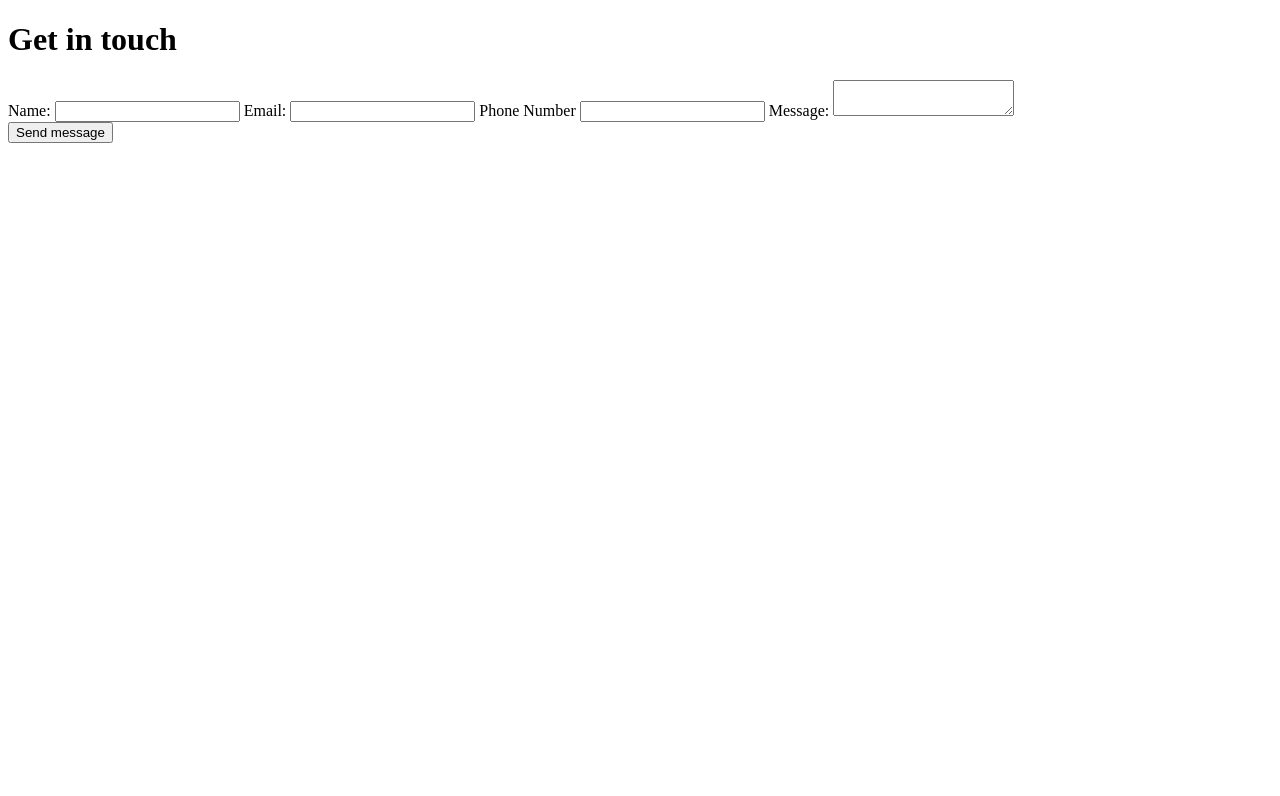
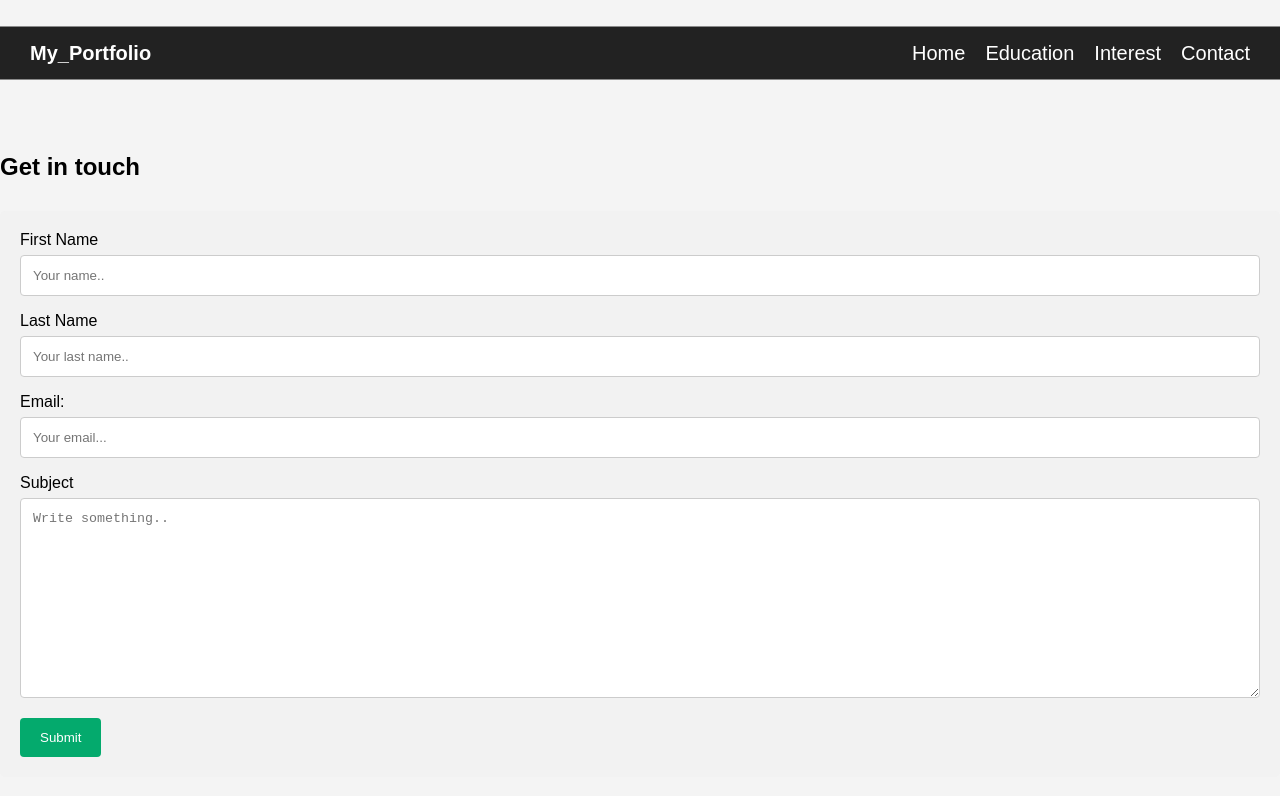
Before and after one commit to catchmeinreal-life/portfolio, a plain HTML site: page contact.html in a window 1280 px wide. Drawn offline with Linux system fonts and the light colour scheme.

Commit message:
worked on my contact page

```diff
--- a/contact.html
+++ b/contact.html
@@ -3,28 +3,95 @@
 <head>
     <meta charset="UTF-8">
     <meta name="viewport" content="width=device-width, initial-scale=1.0">
+    <!-- local css -->
+    <link rel="stylesheet" href="index.css">
     <title>Document</title>
+
+    <style>
+        input[type=text], select, textarea {
+            width: 100%;
+            padding: 12px;
+            border: 1px solid #ccc;
+            border-radius: 4px;
+            margin-top: 6px;
+            margin-bottom: 16px;
+            resize: vertical ;
+          }
+          input[type=email] {
+            width: 100%;
+            padding: 12px;
+            border: 1px solid #ccc;
+            border-radius: 4px;
+            margin-top: 6px;
+            margin-bottom: 16px;
+          }
+
+
+          input[type=submit] {
+            background-color: #04AA6D;
+            color: white;
+            padding: 12px 20px;
+            border: none;
+            border-radius: 4px;
+            cursor: pointer;
+          }
+
+
+          input[type=submit]:hover {
+            background-color: #45a049;
+          }
+
+
+          .container {
+            border-radius: 5px;
+            background-color: #f2f2f2;
+            padding: 20px;
+          }
+    </style>
 </head>
 <body>
 
+    <header>
+        <header class="header">
+            <h3><a href="#">My_Portfolio</a></h3>
+            <nav>
+                <ul class="nav_links">
+                    <li><a href="index.html">Home</a></li>
+                    <li><a href="education.html">Education</a></li>
+                    <li><a href="interest.html">Interest</a></li>
+                    <li><a href="contact.html">Contact</a></li>
+                </ul>
+            </nav>
+            <div class="nav_menu">
+                <i class='bx bx-menu'></i>
+            </div>
+        </header>
+    </header>
+
+    <section class="hero home">
+        <h1 id="heading">Get in touch</h1>
+        <div class="container">
+            <form action="action_page.php">
+
+              <label for="fname">First Name</label>
+              <input type="text" id="fname" name="firstname" placeholder="Your name..">
+
+              <label for="lname">Last Name</label>
+              <input type="text" id="lname" name="lastname" placeholder="Your last name..">
+
+              <label for="country">Email:</label>
+              <input type="email" name="email" placeholder="Your email...">
+
+              <label for="subject">Subject</label>
+              <textarea id="subject" name="subject" placeholder="Write something.." style="height:200px"></textarea>
+
+              <input type="submit" value="Submit">
+
+            </form>
+          </div>
 
 
-    <h1 id="heading">Get in touch</h1>
-    <form action="">
+    </section>
 
-        <label for="">Name: </label>
-        <input type="text" name="name">
-        <label for="">Email: </label>
-        <input type="email" name="email">
-        <label for="phoneNumber">Phone Number</label>
-        <input type="number" name="phoneNumber">
-        <label for="">Message: </label>
-        <textarea name="mess" ></textarea>
-        <div class="btn">
-            <button type="submit">Send message</button>
-        </div>
-
-
-    </form>
 </body>
 </html>
--- a/index.css
+++ b/index.css
@@ -89,25 +89,3 @@ h1{
 h1, p, button {
     margin-bottom: 30px;
 }
-
-
-
-
-
-
-/* education css */
-
-
-.hero.education {
-    height: 100%;
-}
-
-
-.hero.education .content{
-    height: 100%;
-    padding: 40px, 0;
-    background: palegoldenrod;
-    display: flex;
-    flex-direction: column;
-    align-items: center;
-}
```
Also changed, not shown: education.html (+1 -1 lines).
